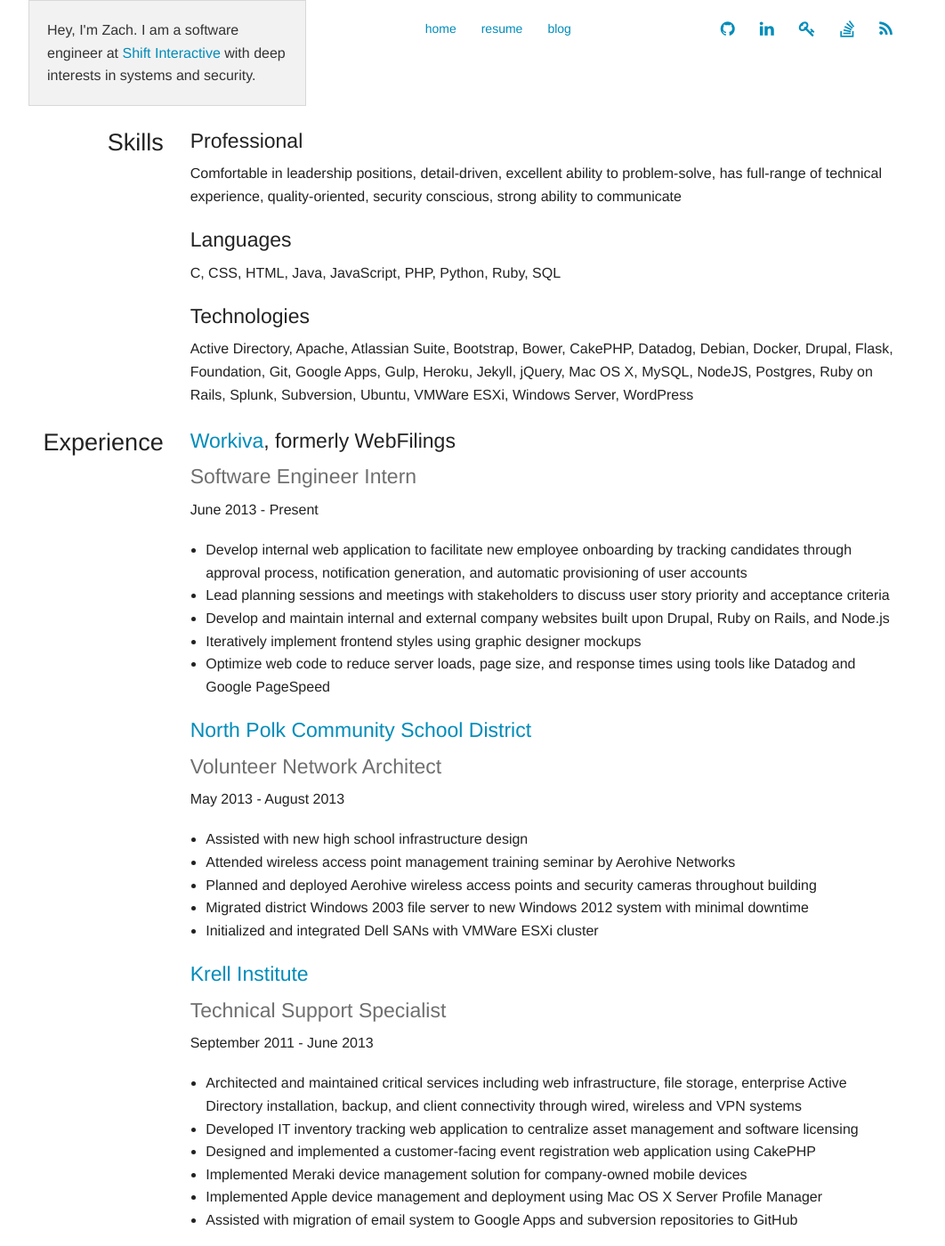
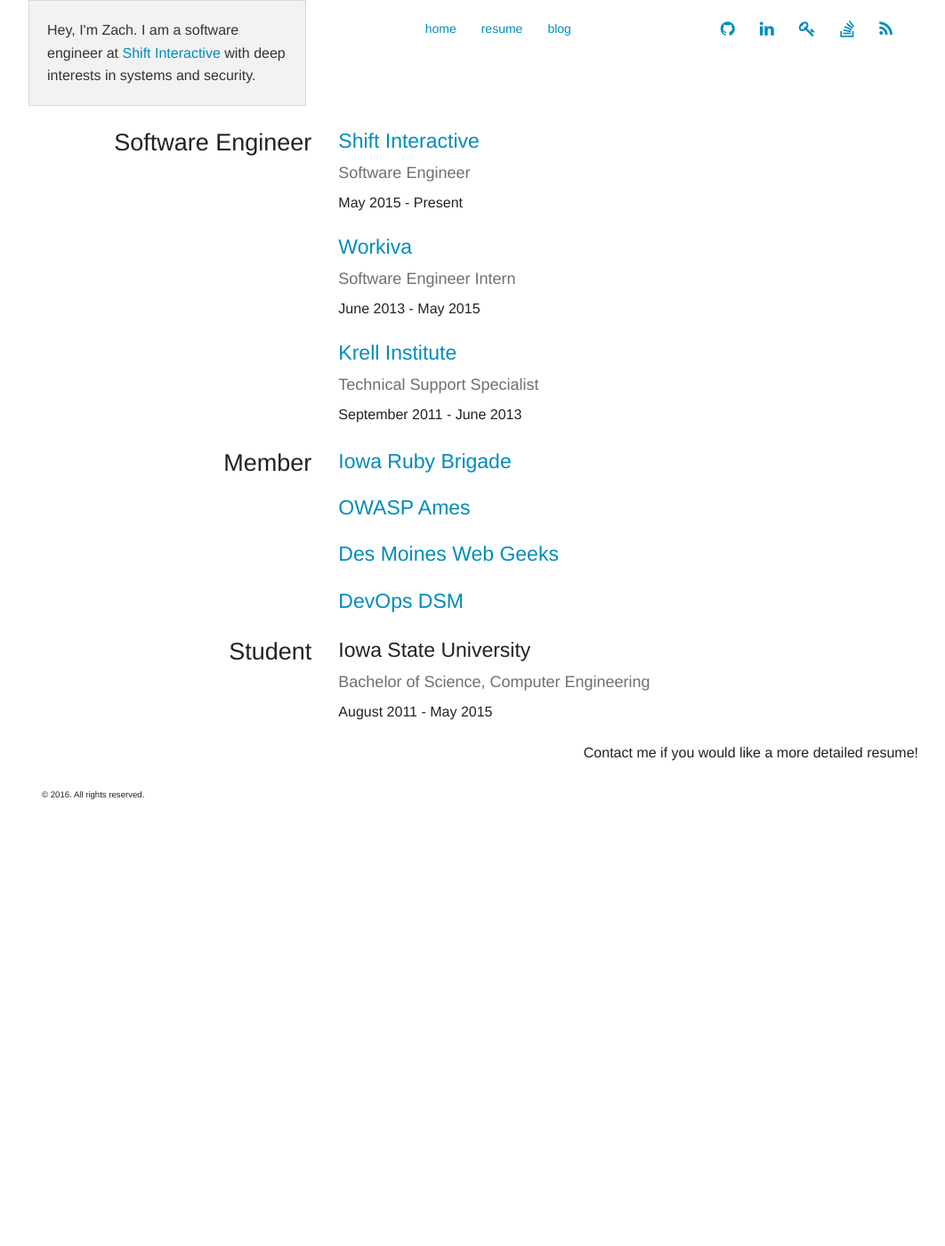
Before and after one commit to zach-taylor/zach-taylor.github.io, a Jekyll site: the page built from resume/index.html, in a window 1280 px wide and 1400 px high. Shown: the whole window at 89% size, without its empty margins (108-1170 px from the left). Built offline with Jekyll 4.4.1, drawn with Linux system fonts in a browser that asks for light colours; some of the changed text lies outside the part shown.

Commit message:
Update to simplified resume

```diff
--- a/resume/index.html
+++ b/resume/index.html
@@ -4,105 +4,54 @@
 ---
 
 <div class="row">
-  <div class="small-2 columns">
-    <h3 class="text-right">Skills</h3>
+  <div class="small-4 columns">
+    <h3 class="text-right">Software Engineer</h3>
   </div>
-  <div class="small-10 columns">
-    <h4>Professional</h4>
-    <p>
-      Comfortable in leadership positions, detail-driven, excellent ability to problem-solve, has
-      full-range of technical experience, quality-oriented, security conscious, strong ability to communicate
-    </p>
-    <h4>Languages</h4>
-    <p>
-      C, CSS, HTML, Java, JavaScript, PHP, Python, Ruby, SQL
-    </p>
-    <h4>Technologies</h4>
-    <p>
-      Active Directory, Apache, Atlassian Suite, Bootstrap, Bower, CakePHP, Datadog, Debian,
-      Docker, Drupal, Flask, Foundation, Git, Google Apps, Gulp, Heroku, Jekyll, jQuery, Mac OS X,
-      MySQL, NodeJS, Postgres, Ruby on Rails, Splunk, Subversion,
-      Ubuntu, VMWare ESXi, Windows Server, WordPress
-    </p>
+  <div class="small-8 columns">
+    <h4><a href="https://shiftdsm.com">Shift Interactive</a></h4>
+    <h5 class="subheader">Software Engineer</h5>
+    <p>May 2015 - Present</p>
+
+    <h4><a href="https://www.workiva.com">Workiva</a></h4>
+    <h5 class="subheader">Software Engineer Intern</h5>
+    <p>June 2013 - May 2015</p>
+
+    <h4><a href="https://krellinst.org">Krell Institute</a></h4>
+    <h5 class="subheader">Technical Support Specialist</h5>
+    <p>September 2011 - June 2013</p>
   </div>
 </div>
 
 <div class="row">
-  <div class="small-2 columns">
-    <h3 class="text-right">Experience</h3>
+  <div class="small-4 columns">
+    <h3 class="text-right">Member</h3>
   </div>
-  <div class="small-10 columns">
-    <h4><a href="https://www.workiva.com">Workiva</a>, formerly WebFilings</h4>
-    <h4 class="subheader">Software Engineer Intern</h4>
-    <p>June 2013 - Present</p>
-    <p>
-      <ul>
-        <li>Develop internal web application to facilitate new employee onboarding by tracking candidates through approval process, notification generation, and automatic provisioning of user accounts</li>
-        <li>Lead planning sessions and meetings with stakeholders to discuss user story priority and acceptance criteria</li>
-        <li>Develop and maintain internal and external company websites built upon Drupal, Ruby on Rails, and Node.js</li>
-        <li>Iteratively implement frontend styles using graphic designer mockups</li>
-        <li>Optimize web code to reduce server loads, page size, and response times using tools like Datadog and Google PageSpeed</li>
-      </ul>
-    </p>
+  <div class="small-8 columns">
+    <h4><a href="http://iowaruby.org">Iowa Ruby Brigade</a></h4>
+    <p></p>
 
-    <h4><a href="http://www.northpolk.org">North Polk Community School District</a></h4>
-    <h4 class="subheader">Volunteer Network Architect</h4>
-    <p>May 2013 - August 2013</p>
-    <p>
-      <ul>
-        <li>Assisted with new high school infrastructure design</li>
-        <li>Attended wireless access point management training seminar by Aerohive Networks</li>
-        <li>Planned and deployed Aerohive wireless access points and security cameras throughout building</li>
-        <li>Migrated district Windows 2003 file server to new Windows 2012 system with minimal downtime</li>
-        <li>Initialized and integrated Dell SANs with VMWare ESXi cluster</li>
-      </ul>
-    </p>
+    <h4><a href="https://owaspames.org">OWASP Ames</a><h4>
+    <p></p>
 
-    <h4><a href="https://krellinst.org">Krell Institute</a></h4>
-    <h4 class="subheader">Technical Support Specialist</h4>
-    <p>September 2011 - June 2013</p>
-    <p>
-      <ul>
-        <li>Architected and maintained critical services including web infrastructure, file storage, enterprise Active Directory installation, backup, and client connectivity through wired, wireless and VPN systems</li>
-        <li>Developed IT inventory tracking web application to centralize asset management and software licensing</li>
-        <li>Designed and implemented a customer-facing event registration web application using CakePHP</li>
-        <li>Implemented Meraki device management solution for company-owned mobile devices</li>
-        <li>Implemented Apple device management and deployment using Mac OS X Server Profile Manager</li>
-        <li>Assisted with migration of email system to Google Apps and subversion repositories to GitHub</li>
-      </ul>
-    </p>
+    <h4><a href="http://www.dsmwebgeeks.com">Des Moines Web Geeks</a></h4>
+    <p></p>
 
-    <h4>Geek Squad</h4>
-    <h4 class="subheader">In-Store Consumer Electronics Technician</h4>
-    <p>March 2010 - August 2011</p>
-    <p>
-      <ul>
-        <li>Troubleshot and replaced faulty PC hardware</li>
-        <li>Installed, maintained, and optimized Windows and Mac operating systems, software, and antivirus</li>
-        <li>Diagnosed and removed viruses and spyware</li>
-        <li>Helped improve processes for device check-in, check-out, shipping, and sales</li>
-        <li>Conducted face-to-face customer support and sales</li>
-      </ul>
-    </p>
+    <h4><a href="http://devopsdsm.com">DevOps DSM</a></h4>
+    <p></p>
   </div>
 </div>
 
 <div class="row">
-  <div class="small-2 columns">
-    <h3 class="text-right">Education</h3>
+  <div class="small-4 columns">
+    <h3 class="text-right">Student</h3>
   </div>
-  <div class="small-10 columns">
+  <div class="small-8 columns">
     <h4>Iowa State University</h4>
-    <h4 class="subheader">Bachelor of Science, Computer Engineering</h4>
-    <p>August 2011 - Present</p>
-    <p>
-      <ul>
-        <li>Actively participated in and acted as Treasurer for the <a href="http://www.stuorg.iastate.edu/iasg/">Information Assurance Student Group</a>, a student organization known for its talks on in-depth topics relating to information security</li>
-        <li>Lead multiple times while competing in cyber defense competition, placing 3rd in the <a href="http://www.iowastatedaily.com/news/article_4e9dde66-9135-11e3-b825-001a4bcf887a.html">2014 ISU National Cyber Defense Competition</a></li>
-        <li>Focus in software engineering</li>
-        <li><a href="coursework">List of relevant coursework</a></li>
-      </ul>
-    </p>
+    <h5 class="subheader">Bachelor of Science, Computer Engineering</h5>
+    <p>August 2011 - May 2015</p>
   </div>
 </div>
+
+<div class="row">
+  <p class="text-right">Contact me if you would like a more detailed resume!</p>
 </div>
```
